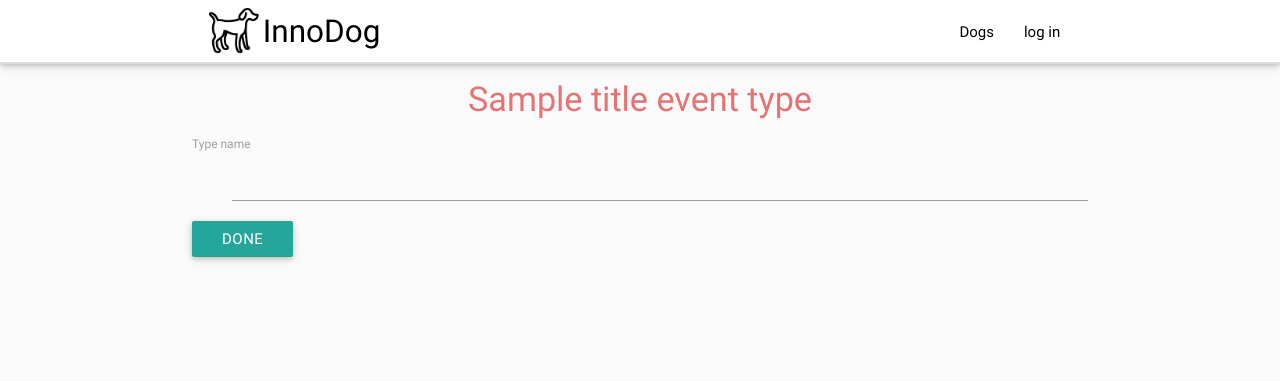
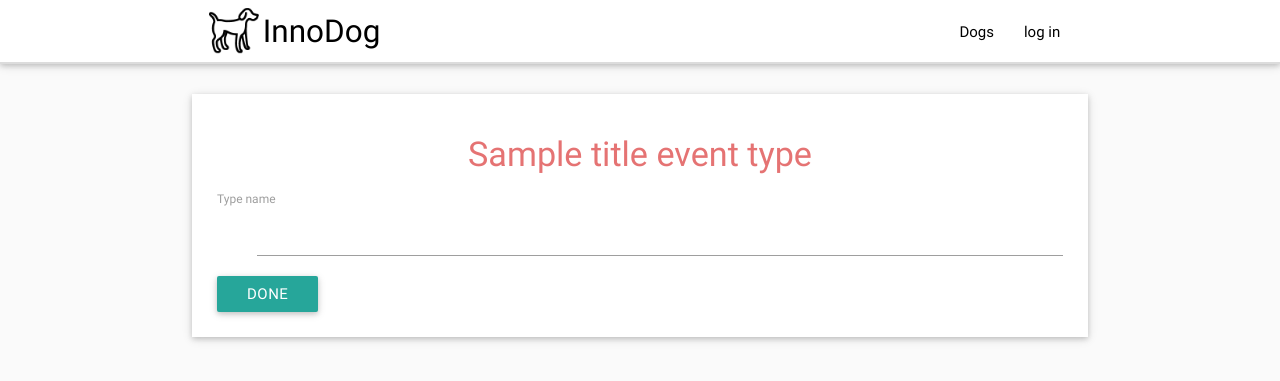
Before and after one commit to Innodogs/Innodogs, a Python web app: template app/events/templates/eventtype/edit.html in a window 1280 px wide. Shown: the top 381 px of the page. Run offline with Jinja, Linux system fonts and the light colour scheme; the template is opened without the code that fills it: most values are stand-ins (such as "Sample title", 1, 10 or a date in 2020); form fields are guessed from the names that the template uses; some libraries are stand-ins or nearby versions.

Commit message:
Verstka page add and edit new event type

```diff
--- a/app/events/templates/eventtype/edit.html
+++ b/app/events/templates/eventtype/edit.html
@@ -4,16 +4,20 @@
 {% block title %} {{ title }} event type {% endblock %}
 
 {% block content %}
-
+    <div class="section"></div>
+    <div class="z-depth-1" style="background-color: white; padding: 25px;">
         <h4 class="header center red-text text-lighten-2">{{ title }} event type</h4>
         <form action="" method="post">
             <div>
+
                 {{ form.csrf_token }}
+                <div style="margin: 0 0 10px 20px">
+                    {{ form.is_significant }} {{ form.is_significant.label }} </div>
                 {{ render_field(form.type_name) }}
-        <div>{{ form.is_significant }} {{ form.is_significant.label }} </div>
+
 
                 <input type="submit" value="Done" class="btn">
             </div>
         </form>
-
+    </div>
 {% endblock %}
```
Lines whose indentation alone changed are shown as unchanged.
